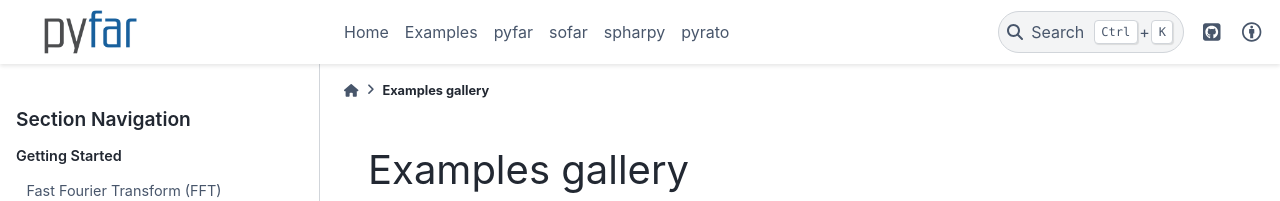
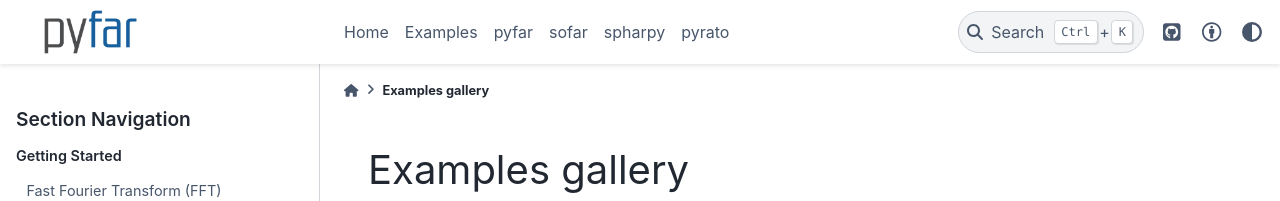
Before and after one commit to pyfar/gallery, a Sphinx documentation site: the page built from docs/examples_gallery.rst, in a window 1280 px wide. Shown: the top 201 px of the page. Built offline with Sphinx 7.4.7 and the PyData theme 0.15.4, drawn with Linux system fonts in a browser that asks for light colours; pages that are not in the unit, such as notebooks, are missing from menus.

Commit message:
Theme switcher comeback

```diff
--- a/docs/conf.py
+++ b/docs/conf.py
@@ -69,7 +69,7 @@ html_favicon = '_static/favicon.ico'
 
 html_theme_options = {
     "navbar_start": ["navbar-logo"],
-    "navbar_end": ["navbar-icon-links"],
+    "navbar_end": ["navbar-icon-links", "theme-switcher"],
     "navbar_align": "content",
     "icon_links": [
         {
@@ -90,9 +90,6 @@ html_theme_options = {
     "secondary_sidebar_items": ["page-toc"]  # Omit 'show source' link that that shows notebook in json format
 }
 
-html_context = {
-    "default_mode": "light"
-}
 
 # -- Options for nbsphinx -------------------------------------------------
 nbsphinx_prolog = r"""
```
